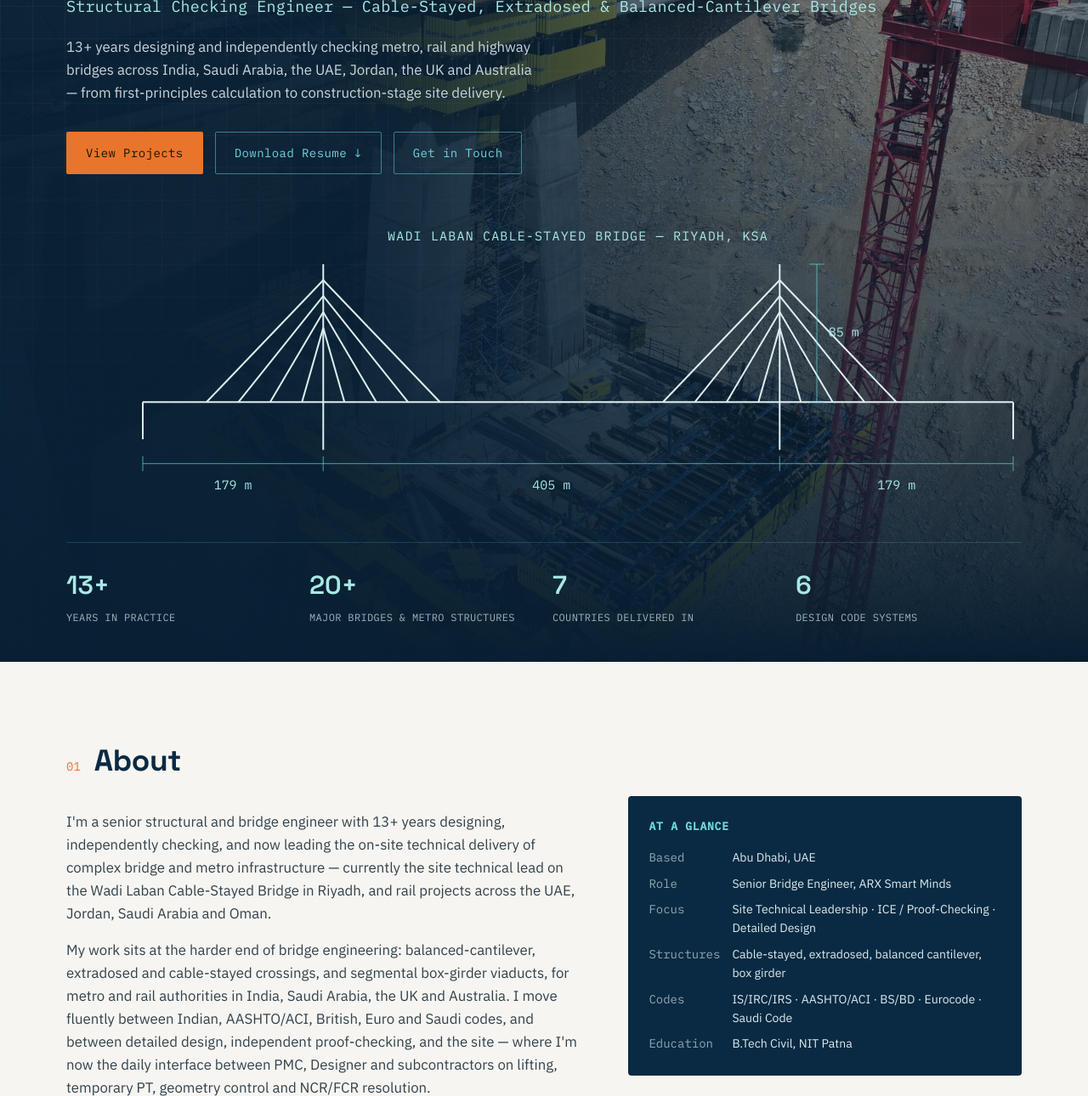
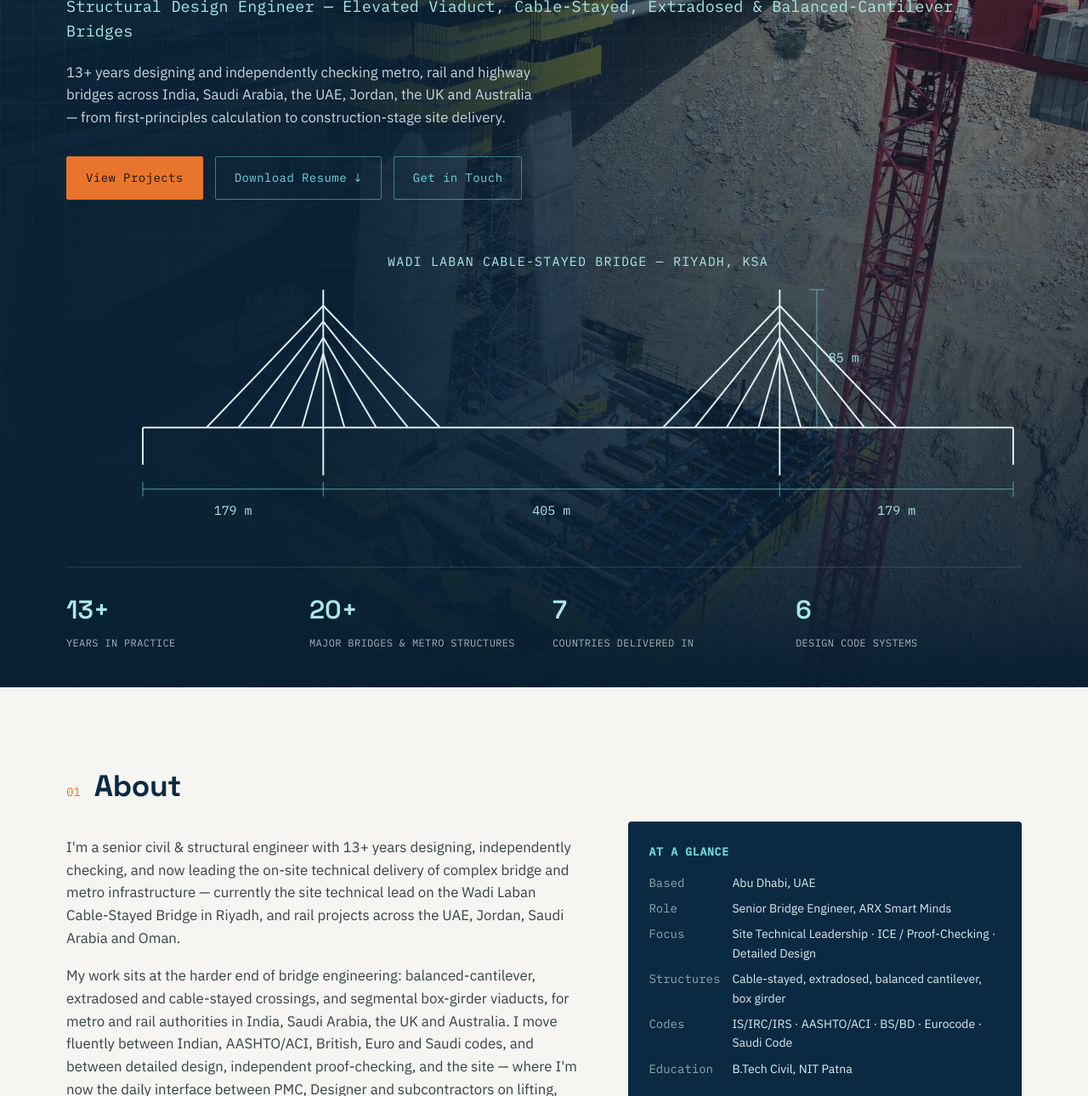
Before and after one commit to tusharbhardwaj1406/tush_SSE, a plain HTML site: page index.html in a window 1280 px wide. Shown: the part 286-1576 px from the top of the page at 85% size. Drawn offline with Linux system fonts and the light colour scheme.

Commit message:
commit and push

```diff
--- a/index.html
+++ b/index.html
@@ -32,7 +32,7 @@
   <div class="wrap">
     <p class="eyebrow">Structural &amp; Bridge Engineer</p>
     <h1>Tushar Bhardwaj</h1>
-    <p class="role-line">Structural Checking Engineer — Cable-Stayed, Extradosed &amp; Balanced-Cantilever Bridges</p>
+    <p class="role-line">Structural Design Engineer — Elevated Viaduct, Cable-Stayed, Extradosed &amp; Balanced-Cantilever Bridges</p>
     <p class="lede">13+ years designing and independently checking metro, rail and highway bridges across India, Saudi Arabia, the UAE, Jordan, the UK and Australia — from first-principles calculation to construction-stage site delivery.</p>
     <div class="hero-ctas">
       <a class="btn btn-primary" href="#projects">View Projects</a>
@@ -111,7 +111,7 @@
       <div class="section-head reveal"><span class="section-num">01</span><h2>About</h2></div>
       <div class="about-grid">
         <div class="reveal">
-          <p>I'm a senior structural and bridge engineer with 13+ years designing, independently checking, and now leading the on-site technical delivery of complex bridge and metro infrastructure — currently the site technical lead on the Wadi Laban Cable-Stayed Bridge in Riyadh, and rail projects across the UAE, Jordan, Saudi Arabia and Oman.</p>
+          <p>I'm a senior civil & structural engineer with 13+ years designing, independently checking, and now leading the on-site technical delivery of complex bridge and metro infrastructure — currently the site technical lead on the Wadi Laban Cable-Stayed Bridge in Riyadh, and rail projects across the UAE, Jordan, Saudi Arabia and Oman.</p>
           <p>My work sits at the harder end of bridge engineering: balanced-cantilever, extradosed and cable-stayed crossings, and segmental box-girder viaducts, for metro and rail authorities in India, Saudi Arabia, the UK and Australia. I move fluently between Indian, AASHTO/ACI, British, Euro and Saudi codes, and between detailed design, independent proof-checking, and the site — where I'm now the daily interface between PMC, Designer and subcontractors on lifting, temporary PT, geometry control and NCR/FCR resolution.</p>
           <p>Alongside the calculations, I build the design tools and mentor the engineers that let a small team deliver large infrastructure — and I still go to site, because a drawing is only correct until it meets the ground.</p>
         </div>
```
